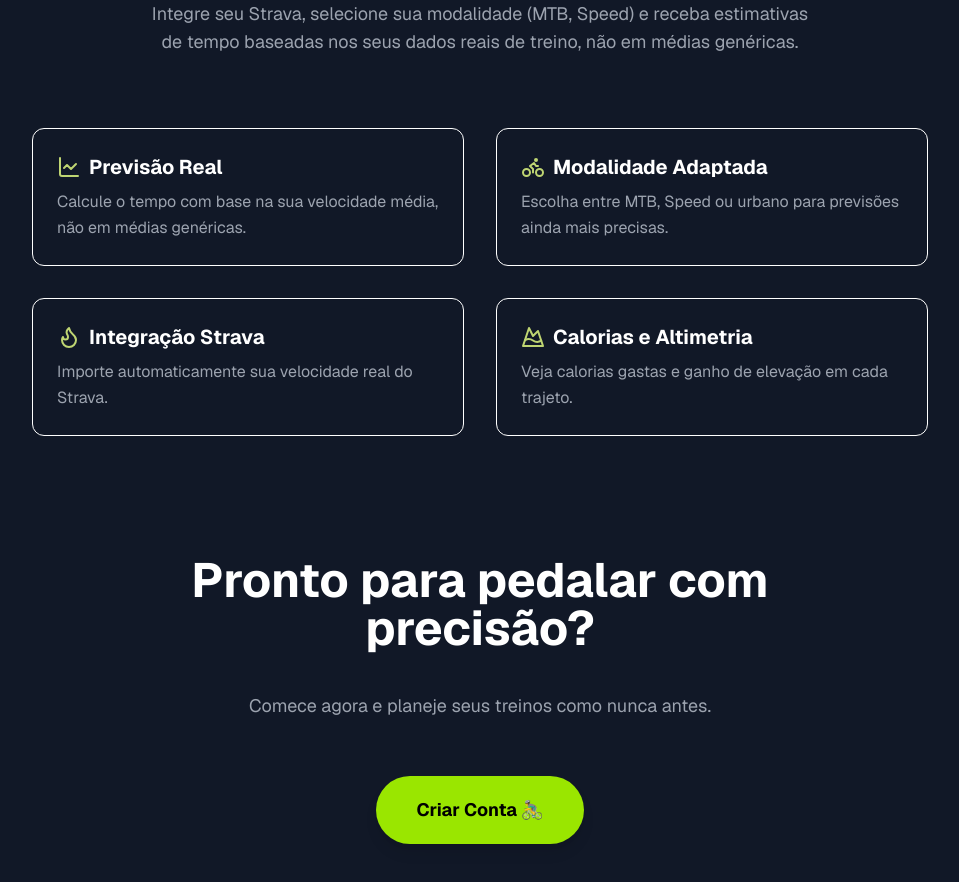
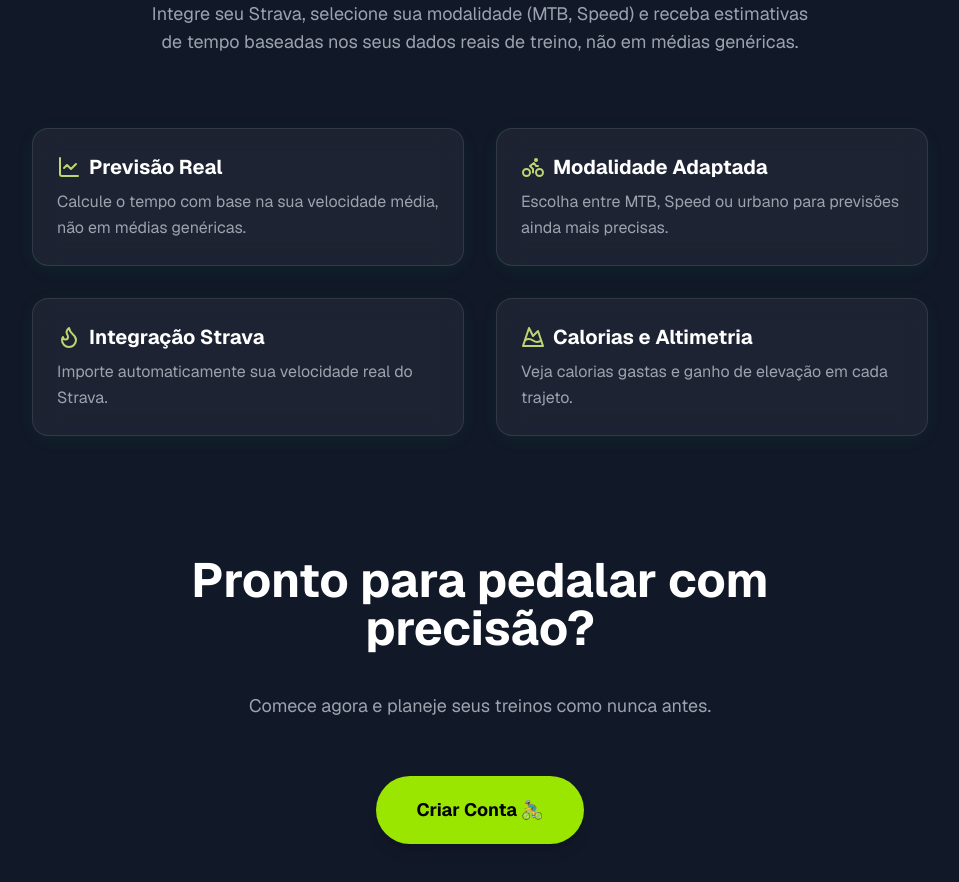
Before and after one commit to htamagnus/web-velox, a Next.js app: page / in a window 1280 px wide. Shown: the part 1160-2042 px from the top of the page, without its empty margins (160-1119 px from the left). Built offline with nearby package versions, Linux system fonts and the light colour scheme.

Commit message:
update features section in LP

```diff
--- a/src/app/page.tsx
+++ b/src/app/page.tsx
@@ -189,9 +189,10 @@ export default function LandingPage() {
           key={feature.title}
           initial={{ opacity: 0, y: 30 }}
           whileInView={{ opacity: 1, y: 0 }}
-          transition={{ duration: 0.5, delay: index * 0.2 }}
+          whileHover={{ scale: 1.03, rotate: 0.2 }}
+          transition={{ type: 'spring', stiffness: 120 }}
           viewport={{ once: true }}
-          className="p-6 rounded-xl bg-muted/10 border border-muted/20 hover:shadow-lg transition-all"
+          className="p-6 rounded-2xl bg-white/5 border border-white/10 backdrop-blur-md shadow-[0_4px_20px_rgba(0,255,150,0.05)] transition-all"
         >
           <div className="flex items-center gap-2 mb-2">
             <feature.icon className="w-6 h-6" stroke="var(--primary)"/>
```
